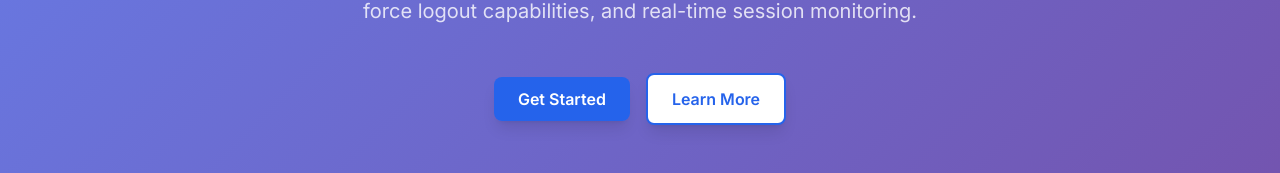
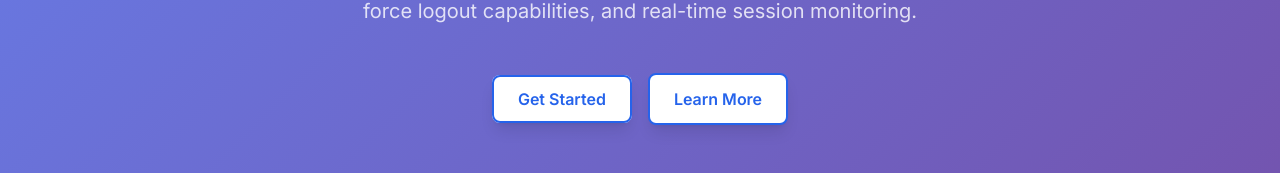
Before and after one commit to PriyanshVijay26/device-management-app, a Next.js app in the folder frontend/: page / in a window 1280 px wide. Shown: the part 355-528 px from the top of the page. Built offline with nearby package versions, Linux system fonts and the light colour scheme; no server answers.

Commit message:
Fix pydantic build error for Render deployment fixing it fixing color of button

```diff
--- a/frontend/app/page.tsx
+++ b/frontend/app/page.tsx
@@ -61,7 +61,7 @@ export default function Home() {
             force logout capabilities, and real-time session monitoring.
           </p>
           <div className="space-x-4">
-            <Link href="/api/auth/login" className="btn-primary bg-white text-primary-600 hover:bg-gray-100">
+            <Link href="/api/auth/login" className="btn-secondary">
               Get Started
             </Link>
             <button className="btn-secondary border-white text-white hover:bg-white hover:text-primary-600">
```
